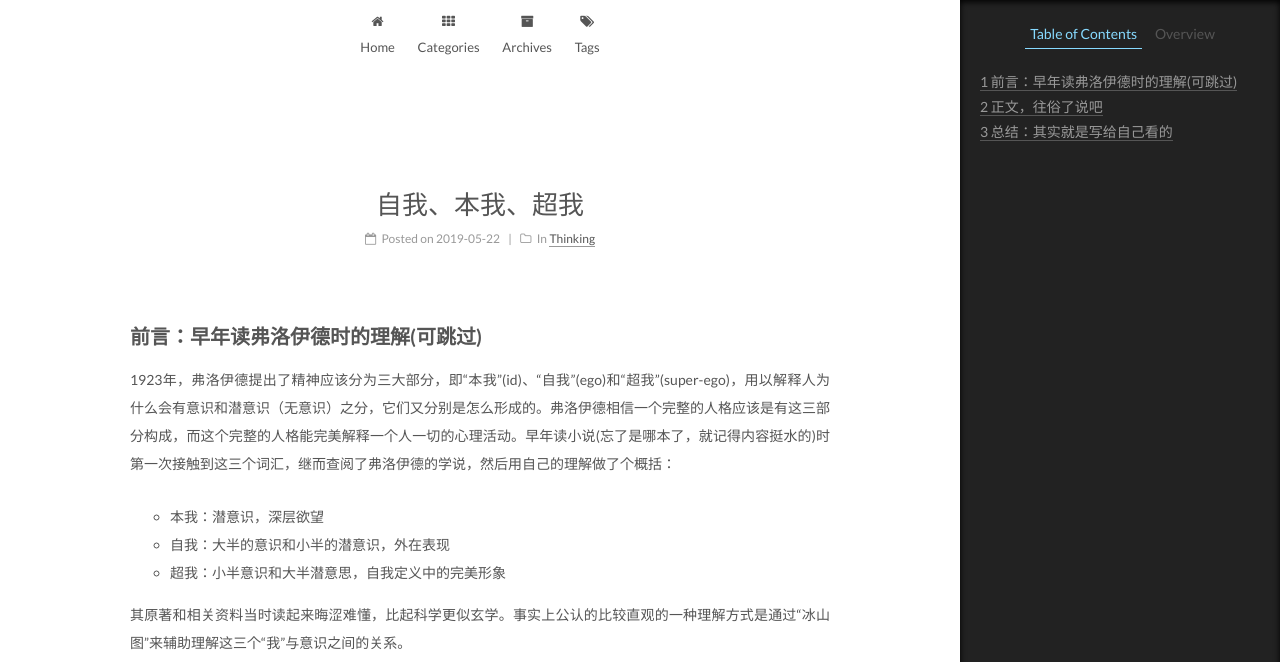
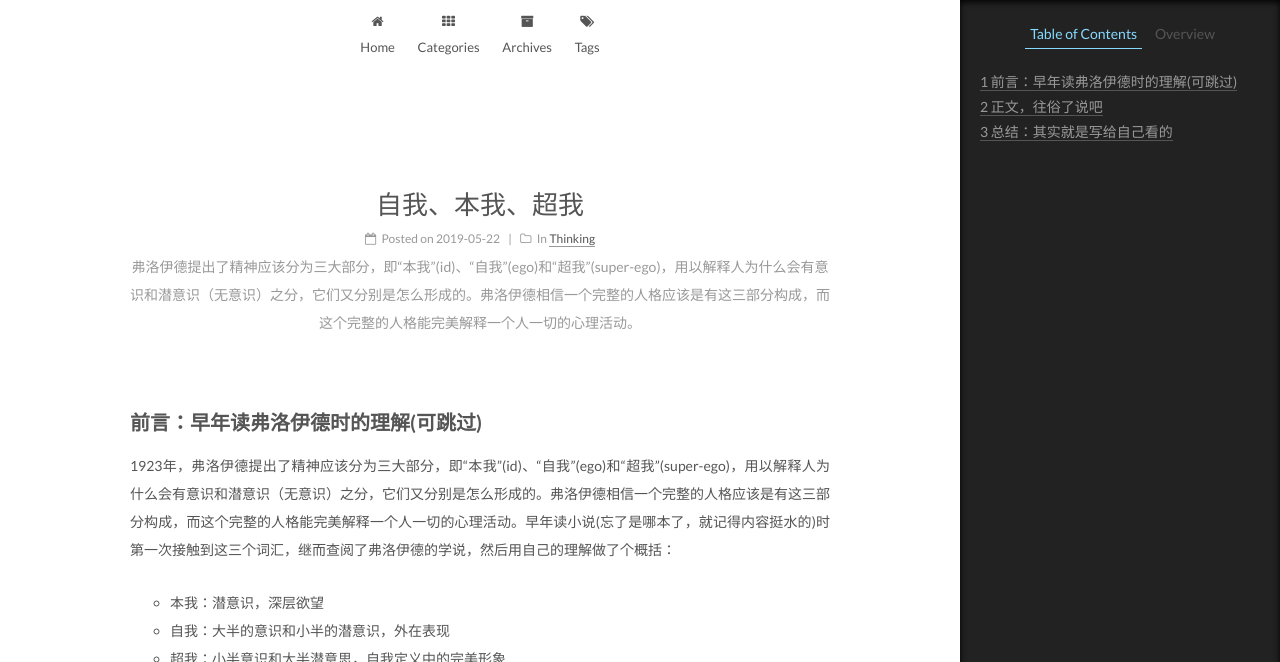
Before and after one commit to JiWang-CIT/My-Blog, a Jekyll site: the page built from _posts/2019-05-22-自我本我超我.md, in a window 1280 px wide and 1400 px high, scrolled down 192 px, cut to the strip 0-662 px from the top of the window. Built offline with Jekyll 4.4.1, drawn with Linux system fonts in a browser that asks for light colours.

Commit message:
-- commit by J.Wang

```diff
--- a/_posts/2019-05-22-自我本我超我.md
+++ b/_posts/2019-05-22-自我本我超我.md
@@ -1,6 +1,7 @@
 ---
 title: 自我、本我、超我
 date: 2019-05-22 17:49:24
+description: 弗洛伊德提出了精神应该分为三大部分，即“本我”(id)、“自我”(ego)和“超我”(super-ego)，用以解释人为什么会有意识和潜意识（无意识）之分，它们又分别是怎么形成的。弗洛伊德相信一个完整的人格应该是有这三部分构成，而这个完整的人格能完美解释一个人一切的心理活动。
 categories:
  - Thinking
 tags: Philosophy_Thinking
```
